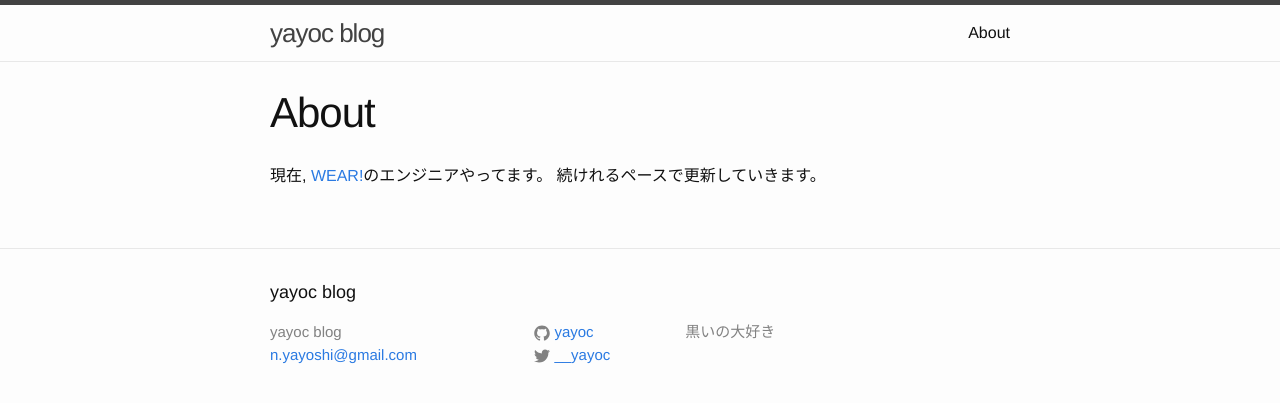
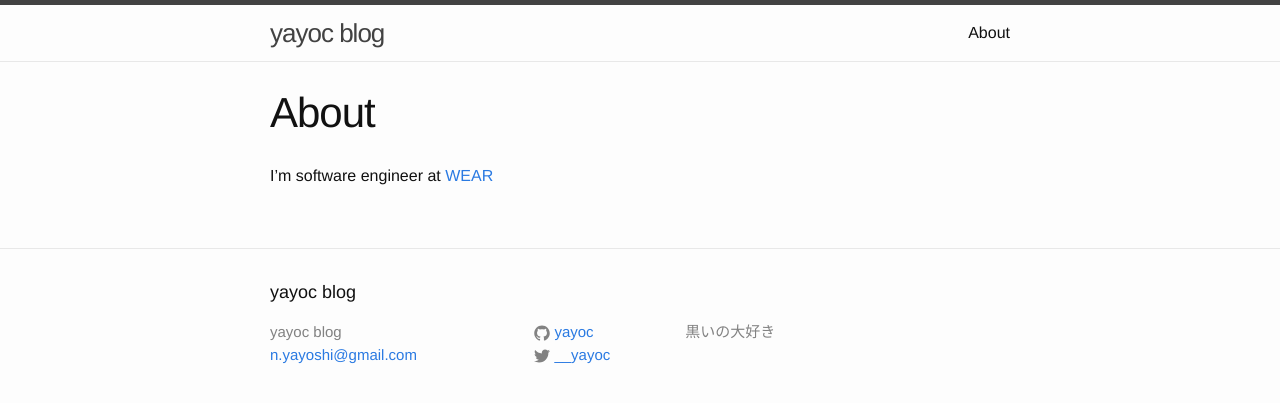
Before and after one commit to yayoc/yayoc.github.io, a Jekyll site: the page built from about.md, in a window 1280 px wide. Shown: the top 403 px of the page. Built offline with Jekyll 4.4.1, drawn with Linux system fonts in a browser that asks for light colours.

Commit message:
Updated about page.

```diff
--- a/about.md
+++ b/about.md
@@ -4,5 +4,4 @@ title: About
 permalink: /about/
 ---
 
-現在, [WEAR!](http://wear.jp)のエンジニアやってます。
-続けれるペースで更新していきます。
+I'm software engineer at [WEAR](http://wear.jp)
```
